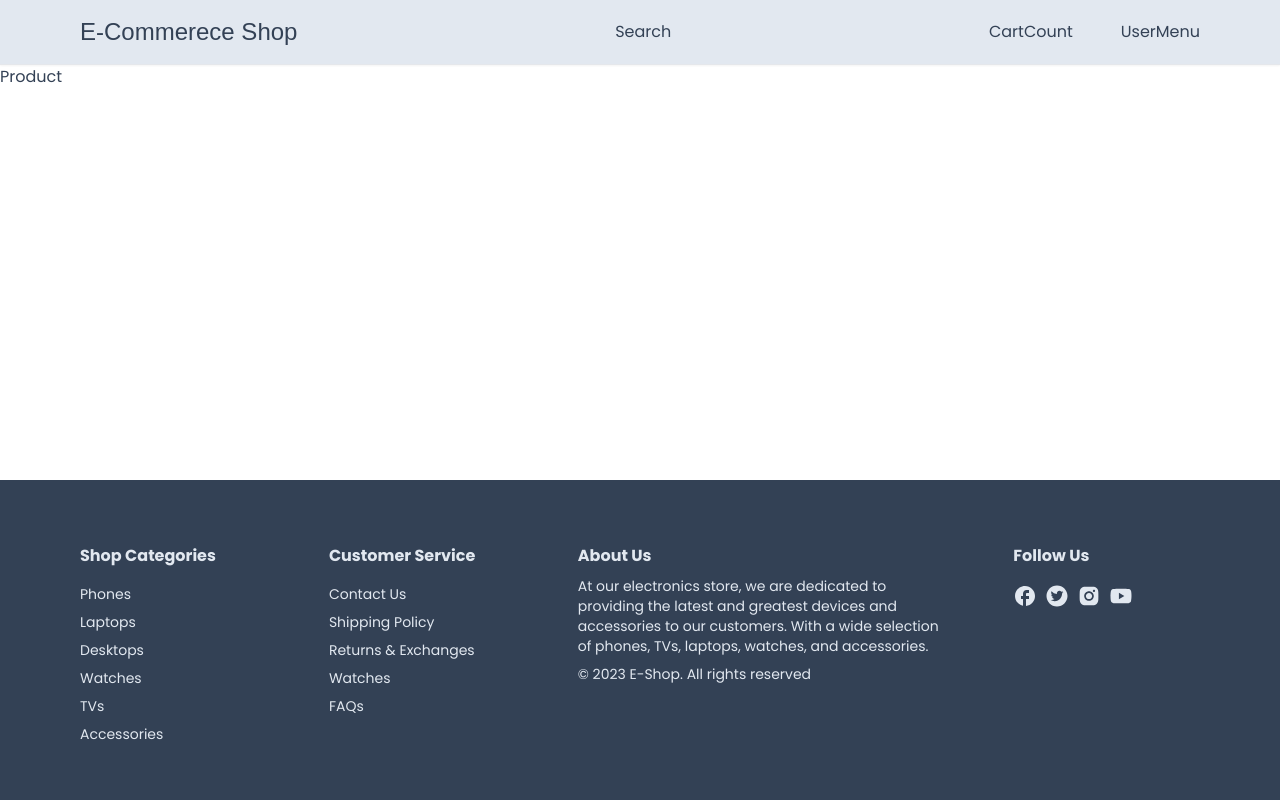
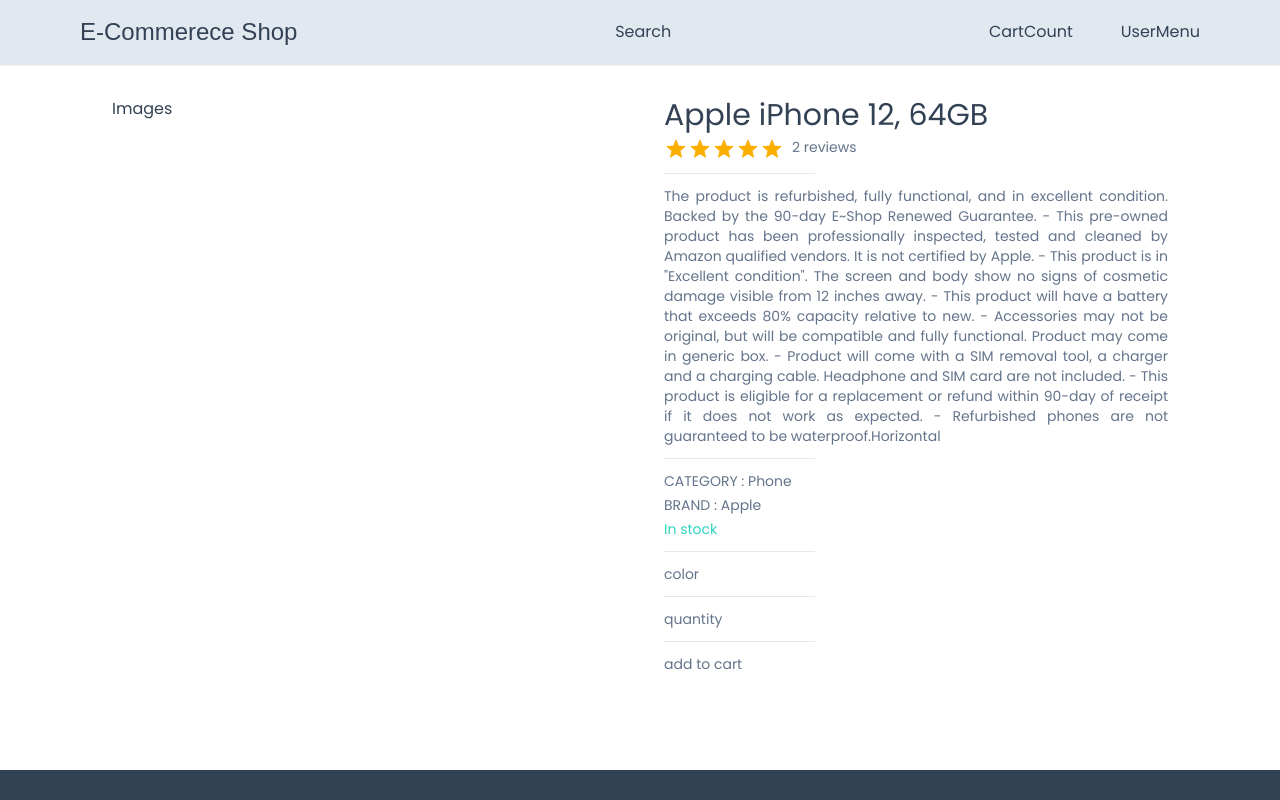
Before and after one commit to Alireza-hajizaki/Next13-E-Commerce, a Next.js app: page /product/1 in a window 1280 px wide. Shown: the top 800 px of the page. Built offline with nearby package versions, Linux system fonts and the light colour scheme; a web font is replaced by a local one.

Commit message:
details section of productDetail created

```diff
--- /dev/null
+++ b/app/components/utils/product.ts
@@ -0,0 +1,74 @@
+export const product = {
+    id: "648437b38c44d52b9542e340",
+    name: "Apple iPhone 12, 64GB",
+    description:
+      'The product is refurbished, fully functional, and in excellent condition. Backed by the 90-day E~Shop Renewed Guarantee.\n- This pre-owned product has been professionally inspected, tested and cleaned by Amazon qualified vendors. It is not certified by Apple.\n- This product is in "Excellent condition". The screen and body show no signs of cosmetic damage visible from 12 inches away.\n- This product will have a battery that exceeds 80% capacity relative to new.\n- Accessories may not be original, but will be compatible and fully functional. Product may come in generic box.\n- Product will come with a SIM removal tool, a charger and a charging cable. Headphone and SIM card are not included.\n- This product is eligible for a replacement or refund within 90-day of receipt if it does not work as expected.\n- Refurbished phones are not guaranteed to be waterproof.',
+    price: 40,
+    brand: "Apple",
+    category: "Phone",
+    inStock: true,
+    images: [
+      {
+        color: "Black",
+        colorCode: "#000000",
+        image:
+          // "https://firebasestorage.googleapis.com/v0/b/ecommerce-shop-cc542.appspot.com/o/products%2F1686386605041-iphone12-black.jpg?alt=media&token=32abf316-ddf6-4870-9e1e-a7c884b750d6",
+          "/images/02.jpg"
+        },
+      {
+        color: "Blue",
+        colorCode: " #0000FF",
+        image:
+          "https://firebasestorage.googleapis.com/v0/b/ecommerce-shop-cc542.appspot.com/o/products%2F1686386607274-iphone12-blue.jpg?alt=media&token=e83a9b13-86b6-4518-9f1e-8ddef12ba9a2",
+      },
+      {
+        color: "Red",
+        colorCode: "#FF0000",
+        image:
+          "https://firebasestorage.googleapis.com/v0/b/ecommerce-shop-cc542.appspot.com/o/products%2F1686386608652-iphone12-red.jpg?alt=media&token=603a9e86-5b8c-4f8d-b61c-c1c77e60e954",
+      },
+    ],
+    reviews: [
+      {
+        id: "6499b4887402b0efd394d8f3",
+        userId: "6499b184b0e9a8c8709821d3",
+        productId: "648437b38c44d52b9542e340",
+        rating: 4,
+        comment:
+          "good enough. I like the camera and casing. the delivery was fast too.",
+        createdDate: "2023-06-26T15:53:44.483Z",
+        user: {
+          id: "6499b184b0e9a8c8709821d3",
+          name: "Chaoo",
+          email: "example1@gmail.com",
+          emailVerified: null,
+          image:
+            "https://lh3.googleusercontent.com/a/AAcHTtcuRLwWi1vPKaQOcJlUurlhRAIIq2LgYccE8p32=s96-c",
+          hashedPassword: null,
+          createdAt: "2023-06-26T15:40:52.558Z",
+          updatedAt: "2023-06-26T15:40:52.558Z",
+          role: "USER",
+        },
+      },
+      {
+        id: "6499a110efe4e4de451c7edc",
+        userId: "6475af156bad4917456e6e1e",
+        productId: "648437b38c44d52b9542e340",
+        rating: 5,
+        comment: "I really liked it!!",
+        createdDate: "2023-06-26T14:30:40.998Z",
+        user: {
+          id: "6475af156bad4917456e6e1e",
+          name: "Charles",
+          email: "example@gmail.com",
+          emailVerified: null,
+          image:
+            "https://lh3.googleusercontent.com/a/AAcHTteOiCtILLBWiAoolIW9PJH-r5825pBDl824_8LD=s96-c",
+          hashedPassword: null,
+          createdAt: "2023-05-30T08:08:53.979Z",
+          updatedAt: "2023-05-30T08:08:53.979Z",
+          role: "ADMIN",
+        },
+      },
+    ],
+  }
--- /dev/null
+++ b/app/product/[productId]/ProductDetails.tsx
@@ -0,0 +1,47 @@
+'use client';
+
+import { Rating } from "@mui/material";
+
+interface ProductDetailsProps {
+    product: any;
+}
+
+const Horizontal = () => {
+    return <hr className="w-[30%] my-2"/>
+}
+
+const ProductDetails :React.FC<ProductDetailsProps> = ({product}) => {
+
+    const productRating = product.reviews.reduce((acc:number , item:any) => item.rating + acc ,0 ) / product.reviews.length
+
+    return (
+        <div className="grid grid-cols-1 md:grid-cols-2 gap-12">
+            <div>Images</div>
+            <div className="flex flex-col gap-1 text-slate-500 text-sm">
+                <h2 className="text-3xl font-medium text-slate-700">{product.name}</h2>
+                 <div className="flex item-center gap-2">
+                    <Rating value={productRating} readOnly/>
+                    <div>{product.reviews.length} reviews</div>
+                 </div>
+                 <Horizontal/>
+                 <div className="text-justify">{product.description}Horizontal</div>
+                 <Horizontal/>
+                 <div>
+                    <span>CATEGORY : </span>{product.category}
+                 </div>
+                 <div>
+                    <span>BRAND : </span>{product.brand}
+                 </div>
+                 <div className={product.inStock ? "text-teal-400" : "text-rose-400"}>{product.inStock ? 'In stock' : 'Out of stock'}</div>
+                 <Horizontal/>
+                 <div>color</div>
+                 <Horizontal/>
+                 <div>quantity</div>
+                 <Horizontal/>
+                 <div>add to cart</div>
+            </div>
+        </div>
+     );
+}
+
+export default ProductDetails;
--- a/app/product/[productId]/page.tsx
+++ b/app/product/[productId]/page.tsx
@@ -1,17 +1,21 @@
+import Container from "@/app/components/Container";
+import ProductDetails from "./ProductDetails";
+import { product } from "@/app/components/utils/product";
+
 interface IPrams {
-    productId?: string;
+  productId?: string;
 }
 
-const Product = ({params} : {params: IPrams}) => {
+const Product = ({ params }: { params: IPrams }) => {
+  console.log("params :", params);
 
-    console.log("params :" , params)
-
-    return (
-        <>
-        <h1>Product</h1>
-        </>
-
-     );
-}
+  return (
+    <div className="p-8">
+      <Container>
+        <ProductDetails product={product} />
+      </Container>
+    </div>
+  );
+};
 
 export default Product;
```
